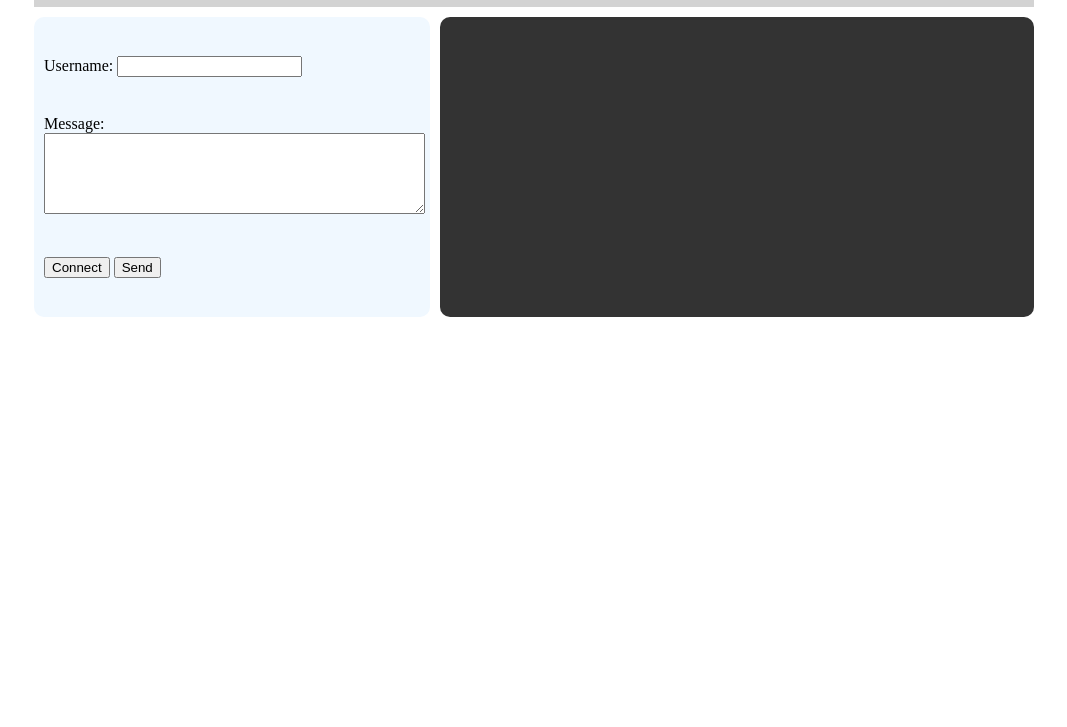
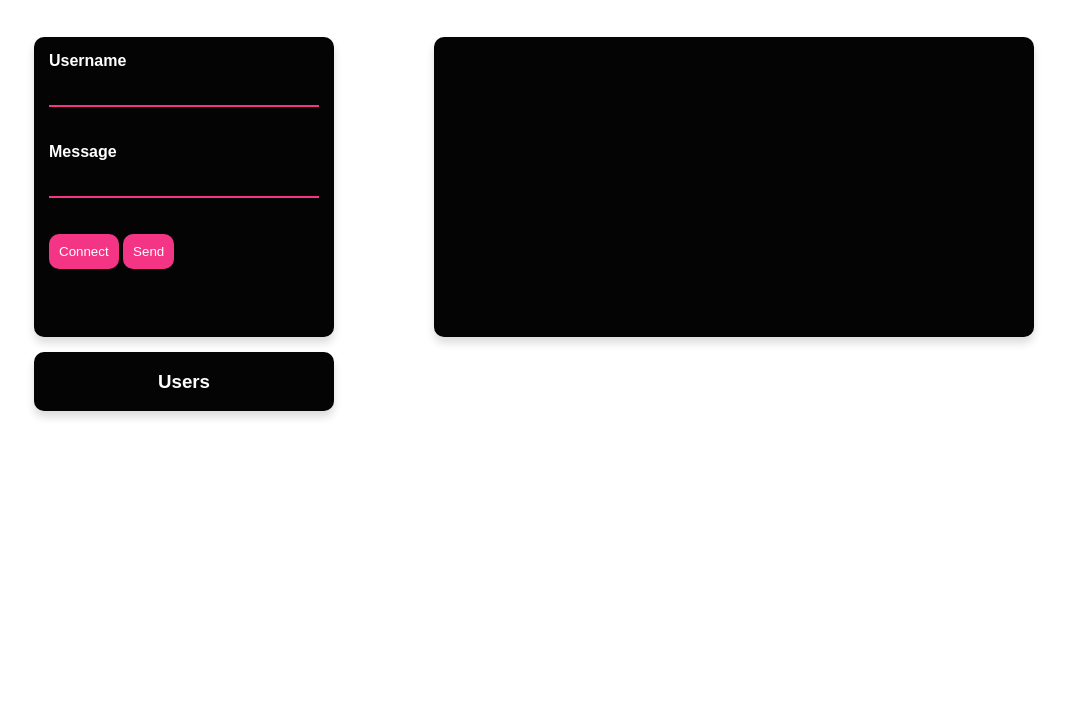
Before and after one commit to Shelzer101/websocket_frontend, a plain HTML site: page index.html in a window 1280 px wide. Shown: the part 73-800 px from the top of the page, without its empty margins (106-1173 px from the left). Drawn offline with Linux system fonts and the light colour scheme.

Commit message:
Changed the layout and color scheme.

```diff
--- a/index.html
+++ b/index.html
@@ -4,7 +4,7 @@
     <head>
         <title>inTech Chat</title>
         <link rel="stylesheet" href="main.css"/>
-        <script type="text/javascript" src="main.js" ></script>
+        <script type="text/javascript" src="logic.js" ></script>
     </head>
 
     <body>
@@ -14,25 +14,44 @@
         </header>
 
         <main>
-            <section id="message_box">
-                <form id="message">
+            <section class="left">
+                <section id="message_box" class="dark_square">
+                    <form id="message_form">
                         <div>
-                        <label for="name">Username: </label>
-                        <input type="text" name="name" />
+                            <label for="name">Username</label>
+                            <br>
+                            <br>
+                            <input id="name" type="text" />
                         </div>
+                        <br>
+                        <br>
                         <div>
-                        <label for="message">Message: </label>
-                        <textarea id="input_text" cols="45" rows="5"></textarea>
+                            <label for="message">Message</label>
+                            <br>
+                            <br>
+                            <input id="message" type="text" />
                         </div>
+                        <br>
+                        <br>
                         <div>
                             <button id="connect_button" type="button" onclick="Connect()">Connect</button>
-                        <button id="send_button" type="button">Send</button>
+                            <input id="send_button" type="submit" value="Send"/>
                         </div>
                     </form>
                 </section>
 
-            <section id="chatbox">
+                <section id="users_box" class="dark_square">
+                    <h3>Users</h3>
+                    <div id="users_list">
 
+                    </div>
+                </section>
+            </section>
+
+           <section class="right">
+                <section id="chat_box" class="dark_square">
+
+                </section>
             </section>
         </main>
     </body>
--- a/main.css
+++ b/main.css
@@ -3,53 +3,112 @@ body {
     margin: 0;
 }
 
+input {
+    padding: 0;
+}
+
 body {
+    margin: 0 auto;
     display: flex;
     flex-direction: column;
     align-items: center;
-    width: 100vw;
+    width: 1000px;
+    font-family: Arial, Helvetica, sans-serif;
 }
 
 header {
-    background-color: lightgray;
-    width: 1000px;
-}
-
-header h1 {
-    margin-left: 100px;
+    width: 100%;
 }
 
 main {
     display: flex;
     justify-content: space-between;
-    width: 1000px;
-    padding-top: 10px;
+    width: 100%;
+    padding-top: 30px;
+}
+
+section.left {
+    width: 40%;
+    display: flex;
+    flex-direction: column;
+}
+
+section.right {
+    width: 60%;
+    display: flex;
+    flex-direction: column;
+    align-items: center;
 }
 
 #message_box {
     height: 300px;
-    width: 400px;
-    background-color: aliceblue;
-    border-radius: 10px;
+    width: 300px;
 }
 
 #message_box form {
-    margin-left: 10px;
-    height: 100%;
+    font-weight: bold;
+    padding: 15px;
+}
+
+#message_box form input[type=text] {
+    color: white;
+    width: 100%;
+    background-color: transparent;
+    border: none;
+    border-bottom: solid 2px #F43484;
+    transition: border-bottom .2s;
+}
+
+#message_box form input[type=text]:focus {
+    border-bottom: solid 2px #FF5FAF;
+}
+
+#message_box form button {
+    border: none;
+    border-radius: 10px;
+    padding: 10px;
+    background-color: #F43484;
+    color: white;
+    transition: background-color .5s;
+}
+
+#message_box form button:hover {
+    background-color: mediumaquamarine;
+}
+
+#message_box form input[type=submit] {
+    border: none;
+    border-radius: 10px;
+    padding: 10px;
+    background-color: #F43484;
+    color: white;
+    transition: background .5s;
+}
+
+#message_box form input[type=submit]:hover {
+    background-color: aquamarine;
+}
+
+#users_box {
+    width: 300px;
     display: flex;
     flex-direction: column;
-    justify-content: space-evenly;
+    align-items: center;
 }
 
-#chatbox {
-    margin-left: 10px;
-    min-height: 300px;
-    width: 600px;
-    color: white;
-    background-color: #333333;
-    border-radius: 10px;
+#users_box h1 {
+    border-bottom: solid 2px white;
 }
 
-#chatbox p {
-   margin-left: 20px;
+#chat_box {
+    min-height: 300px;
+    width: 100%;
 }
+
+.dark_square {
+    background-color: #040404;
+    color: white;
+    box-shadow: 0 6px 9px gainsboro;
+    border-radius: 10px;
+    margin-bottom: 15px;
+}
```
Lines whose indentation alone changed are shown as unchanged.
